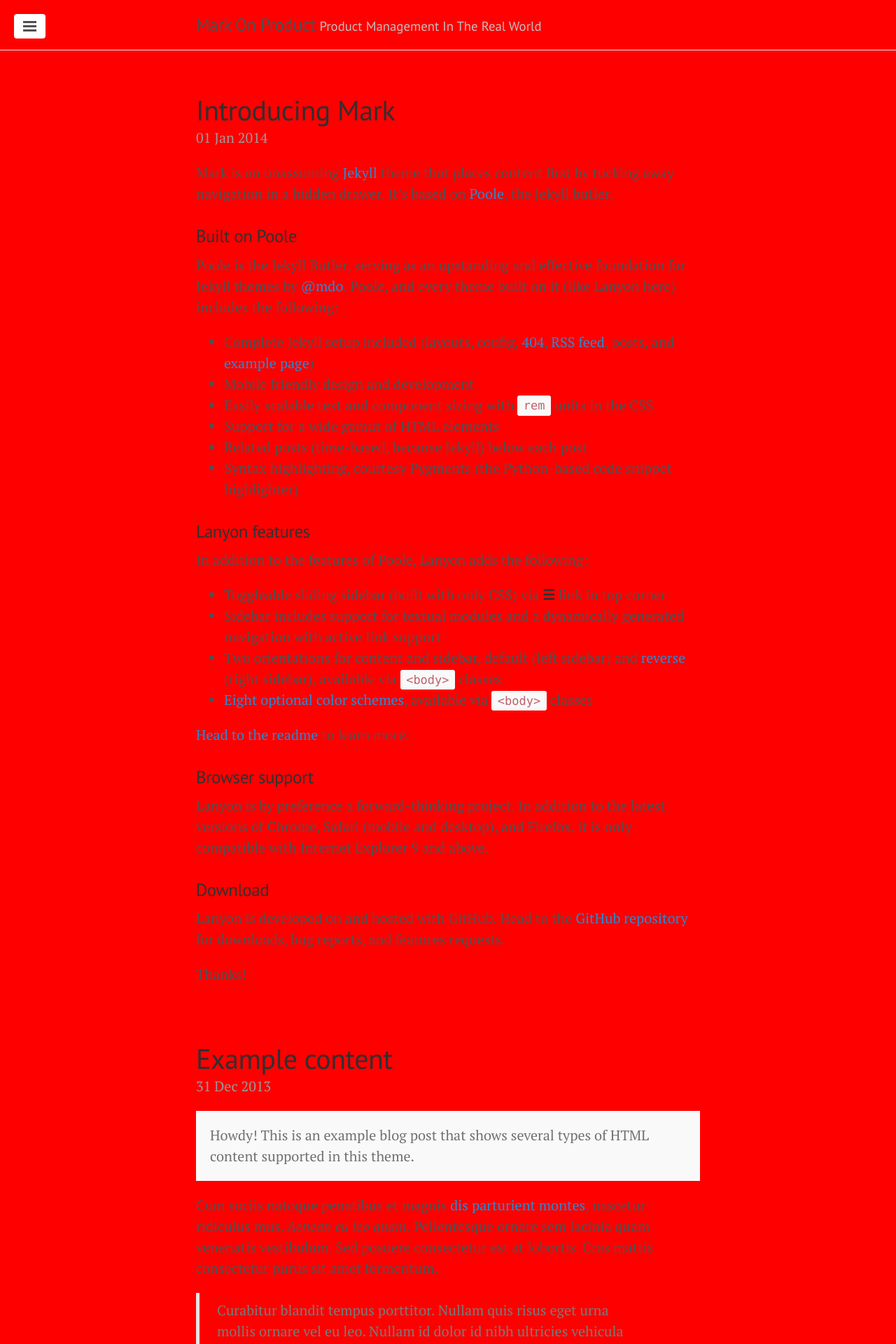
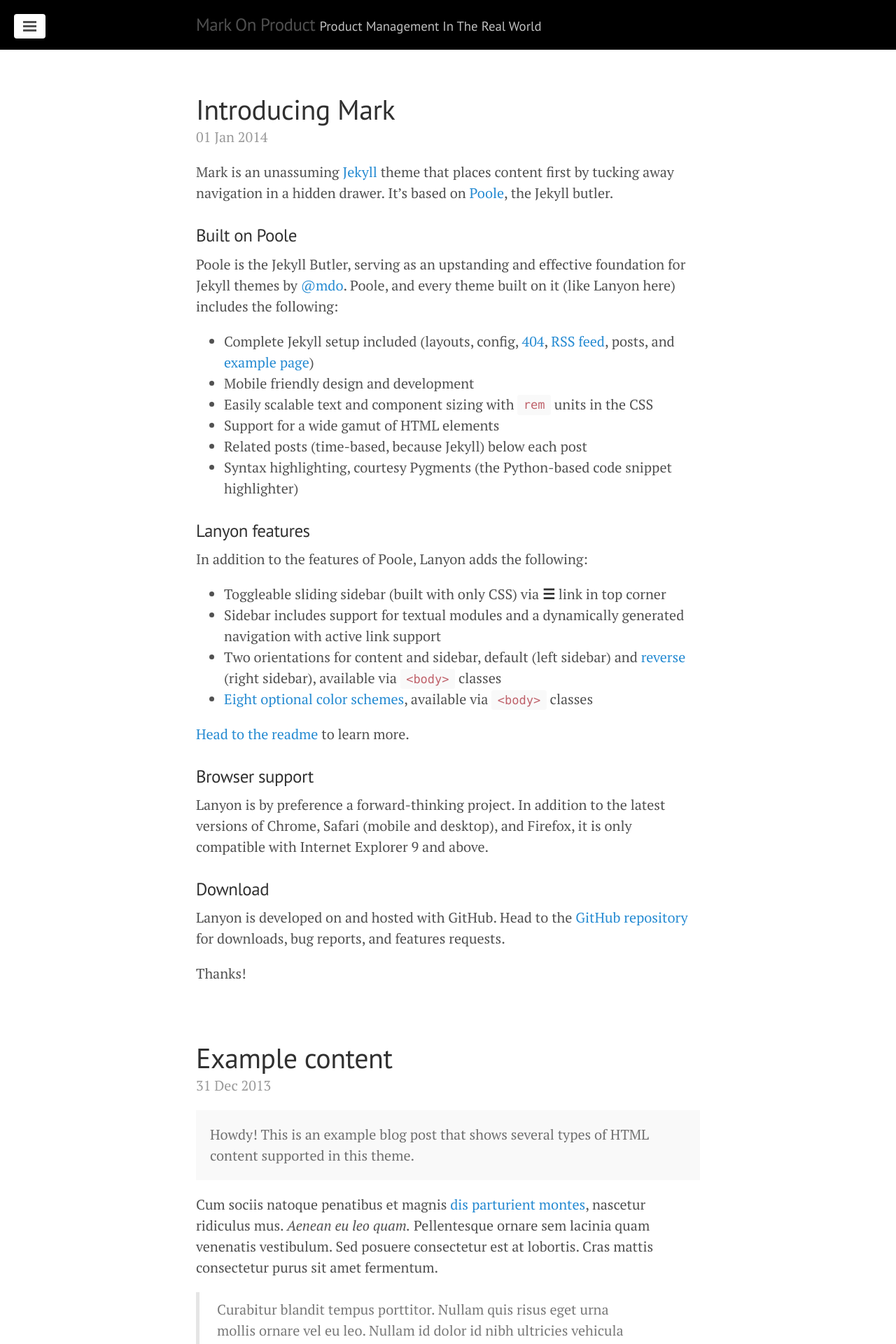
Before and after one commit to markthelefty/markthelefty.github.io, a Jekyll site: the page built from index.html, in a window 1280 px wide. Shown: the top 1920 px of the page at 70% size. Built offline with Jekyll 4.4.1, drawn with Linux system fonts in a browser that asks for light colours; Markdown is read by kramdown in place of the engine named in the settings; the list of posts is cut into pages by our own code.

Commit message:
Masthead changes

```diff
--- a/public/css/custom.css
+++ b/public/css/custom.css
@@ -5,6 +5,8 @@
  */
 
 
-body {
-  background: red;
+
+.masthead {
+  background: #000000;
+  border-bottom: none;
 }
```
